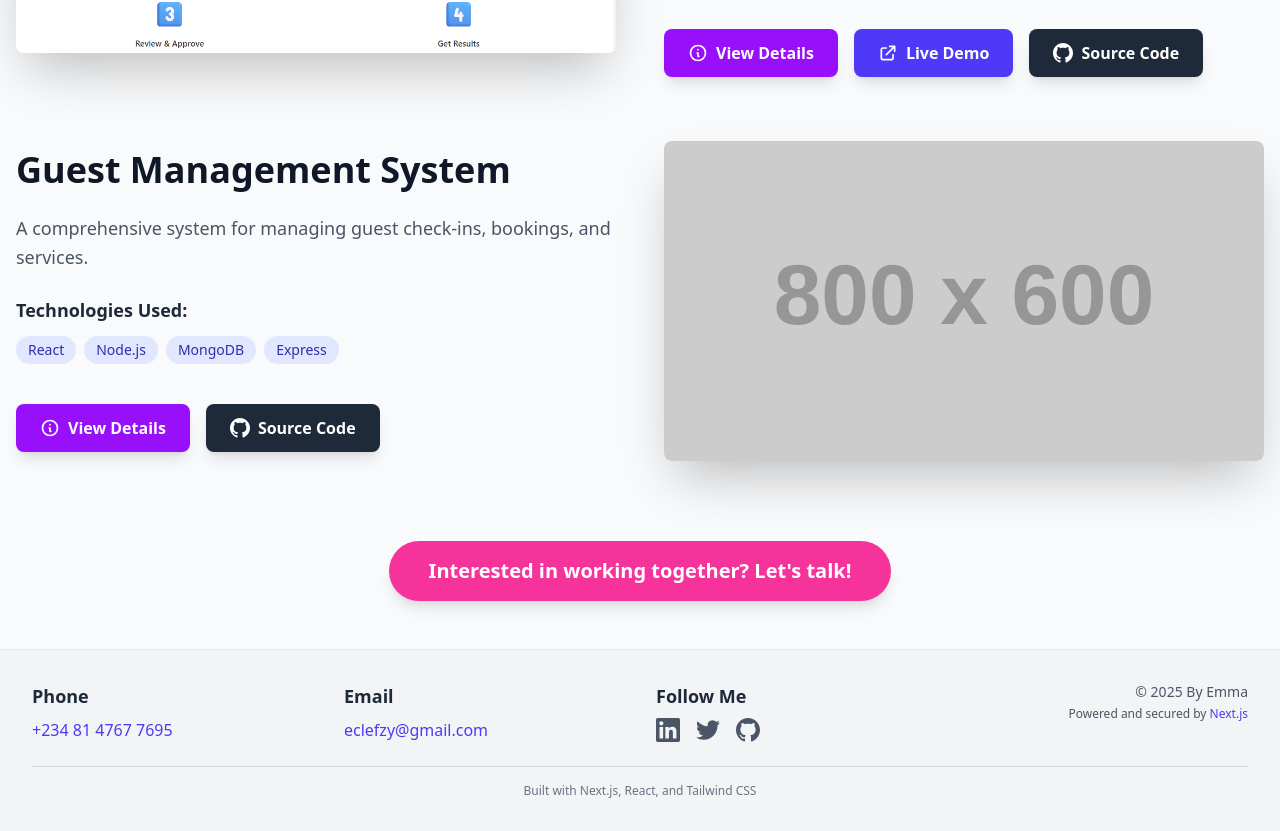
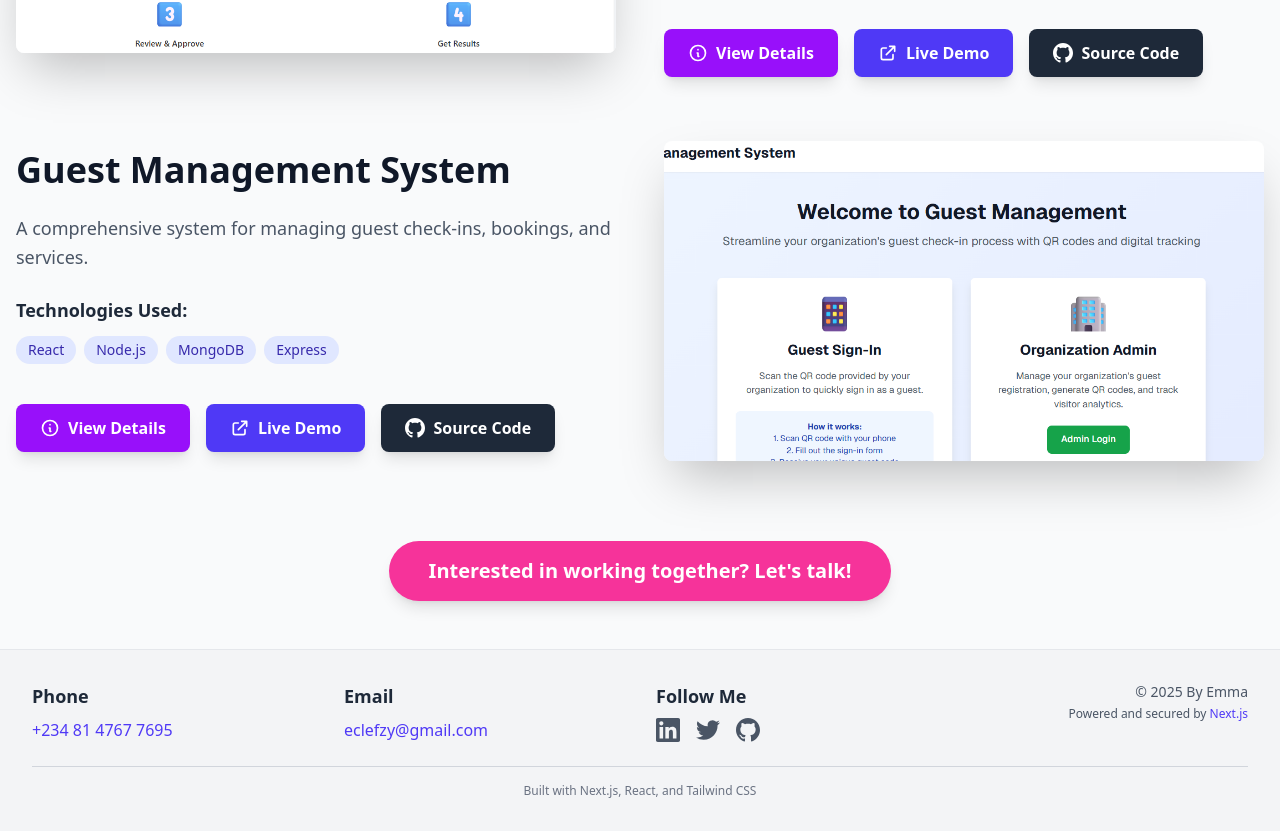
Before and after one commit to EmmaDeil/My-Portfolio-Website, a React (Vite) app: page /projects in a window 1280 px wide. Shown: the part 2969-3800 px from the top of the page. Built offline with nearby package versions, Linux system fonts and the light colour scheme.

Commit message:
added one project to my portfolio

```diff
--- a/src/data/projects.ts
+++ b/src/data/projects.ts
@@ -137,14 +137,14 @@ export const projects: Project[] = [
     shortDescription: "A comprehensive system for managing guest check-ins, bookings, and services.",
     longDescription: "The Guest Management System is designed to streamline the process of managing hotel guests, from check-in to check-out. It includes features for booking management, guest profiles, and service requests. The system aims to enhance the guest experience by providing a seamless and efficient management tool for hotel staff.",
     technologies: ["React", "Node.js", "MongoDB", "Express"],
-    status: "in-progress",
+    status: "completed",
     category: "web-development",
     role: "Full-Stack Developer",
     teamSize: 1,
-    demoUrl: null,
-    githubUrl: "https://github.com/EmmaDeil/guest-management-system",
-    image: "https://via.placeholder.com/800x600/34D399/ffffff?text=Guest+Management+System",
-    featured: false
+    demoUrl: "https://gms-sigma-two.vercel.app/",
+    githubUrl: "https://github.com/EmmaDeil/GuestManagementSystem.git",
+    image: "/gms.png",
+    featured: true
   }
 ];
 
```
Also changed, not shown: public/Gms.png (added).
